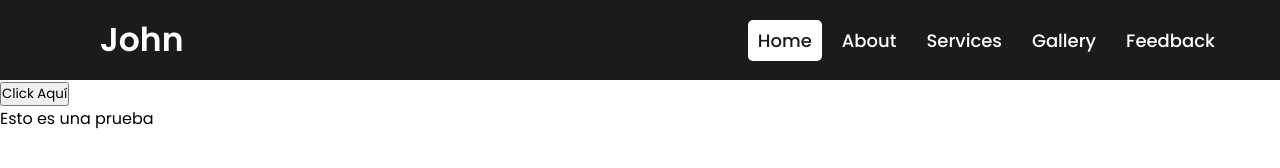
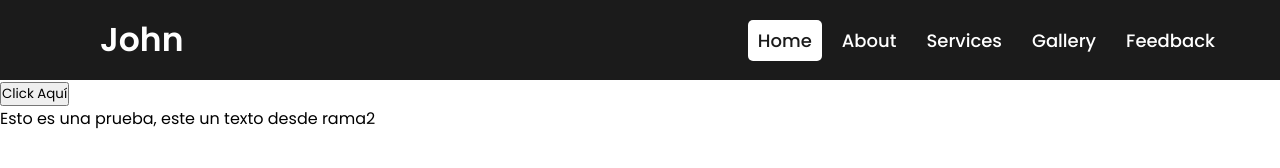
Before and after one commit to JhonIMC/menu-navegacion, a plain HTML site: page index.html in a window 1280 px wide. Drawn offline with Linux system fonts and the light colour scheme.

Commit message:
Modificando párrafo desde rama2

```diff
--- a/index.html
+++ b/index.html
@@ -25,7 +25,7 @@
     </nav>
 
     <input type="button" onclick="saludoDos()" value="Click Aquí">
-    <p>Esto es una prueba</p>
+    <p>Esto es una prueba, este un texto desde rama2</p>
 
     <script src="js/main.js"></script>
 </body>
```
